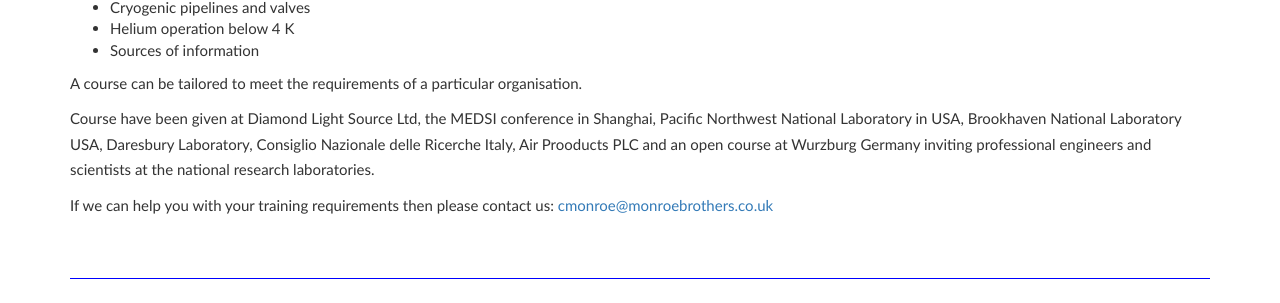
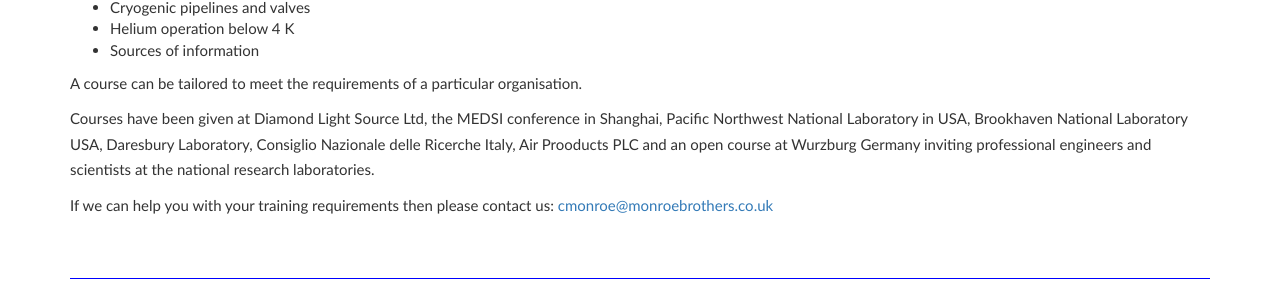
Before and after one commit to tcranston/cit-monroebrothers, a Jekyll site: the page built from Services/training.md, in a window 1280 px wide. Shown: the part 497-800 px from the top of the page. Built offline with Jekyll 4.4.1, drawn with Linux system fonts in a browser that asks for light colours.

Commit message:
Text changes

```diff
--- a/Services/training.md
+++ b/Services/training.md
@@ -21,6 +21,6 @@ A standard two day training course includes the following modules:
 
 A course can be tailored to meet the requirements of a particular organisation.
 
-Course have been given at Diamond Light Source Ltd, the MEDSI conference in Shanghai, Pacific Northwest National Laboratory in USA, Brookhaven National Laboratory USA, Daresbury Laboratory, Consiglio Nazionale delle Ricerche Italy, Air Prooducts PLC and an open course at Wurzburg Germany inviting professional engineers and scientists at the national research laboratories.
+Courses have been given at Diamond Light Source Ltd, the MEDSI conference in Shanghai, Pacific Northwest National Laboratory in USA, Brookhaven National Laboratory USA, Daresbury Laboratory, Consiglio Nazionale delle Ricerche Italy, Air Prooducts PLC and an open course at Wurzburg Germany inviting professional engineers and scientists at the national research laboratories.
 
 If we can help you with your training requirements then please contact us: [cmonroe@monroebrothers.co.uk](cmonroe@monroebrothers.co.uk)
```
Also changed, not shown: Services/hazop studies.md (+1 -1 lines).
